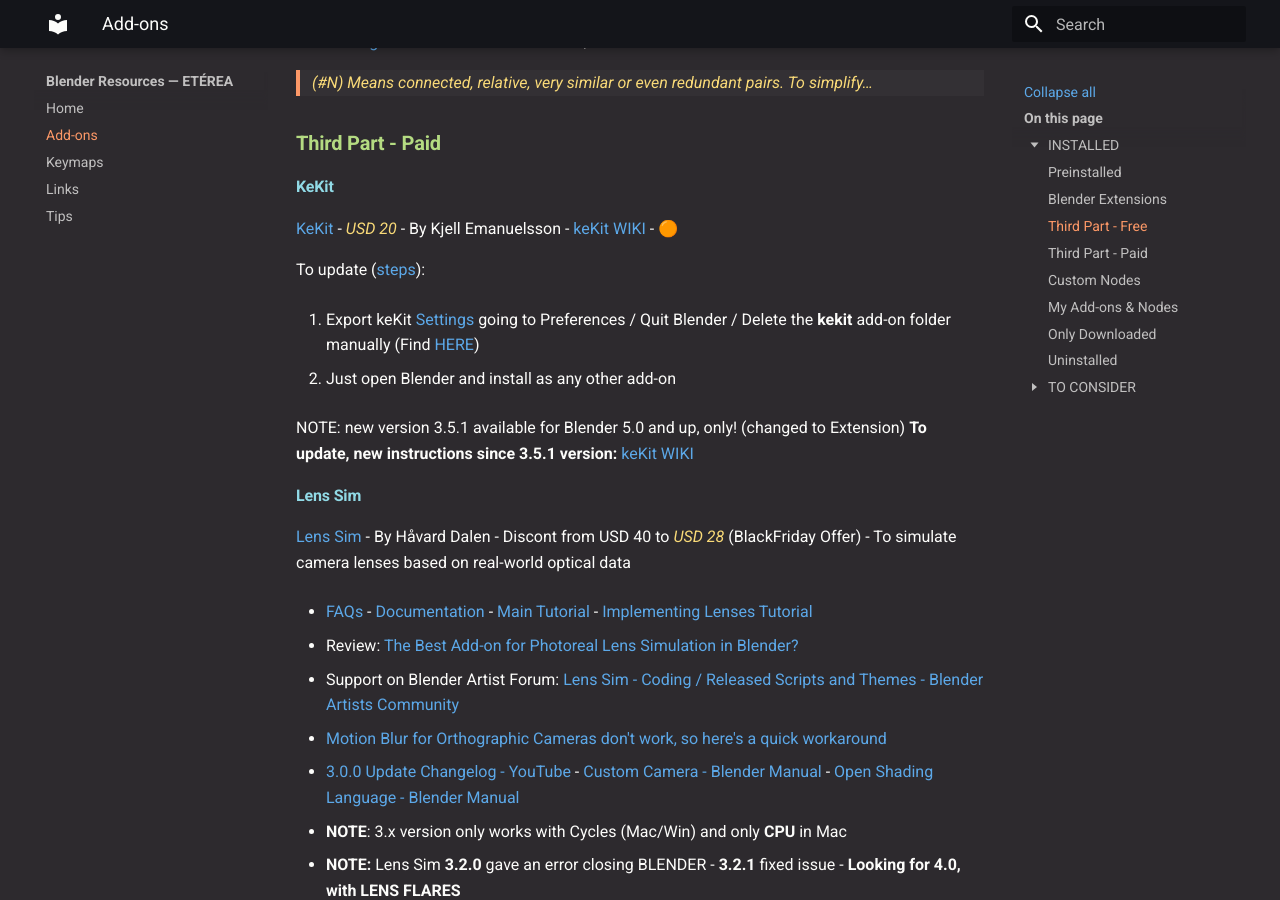
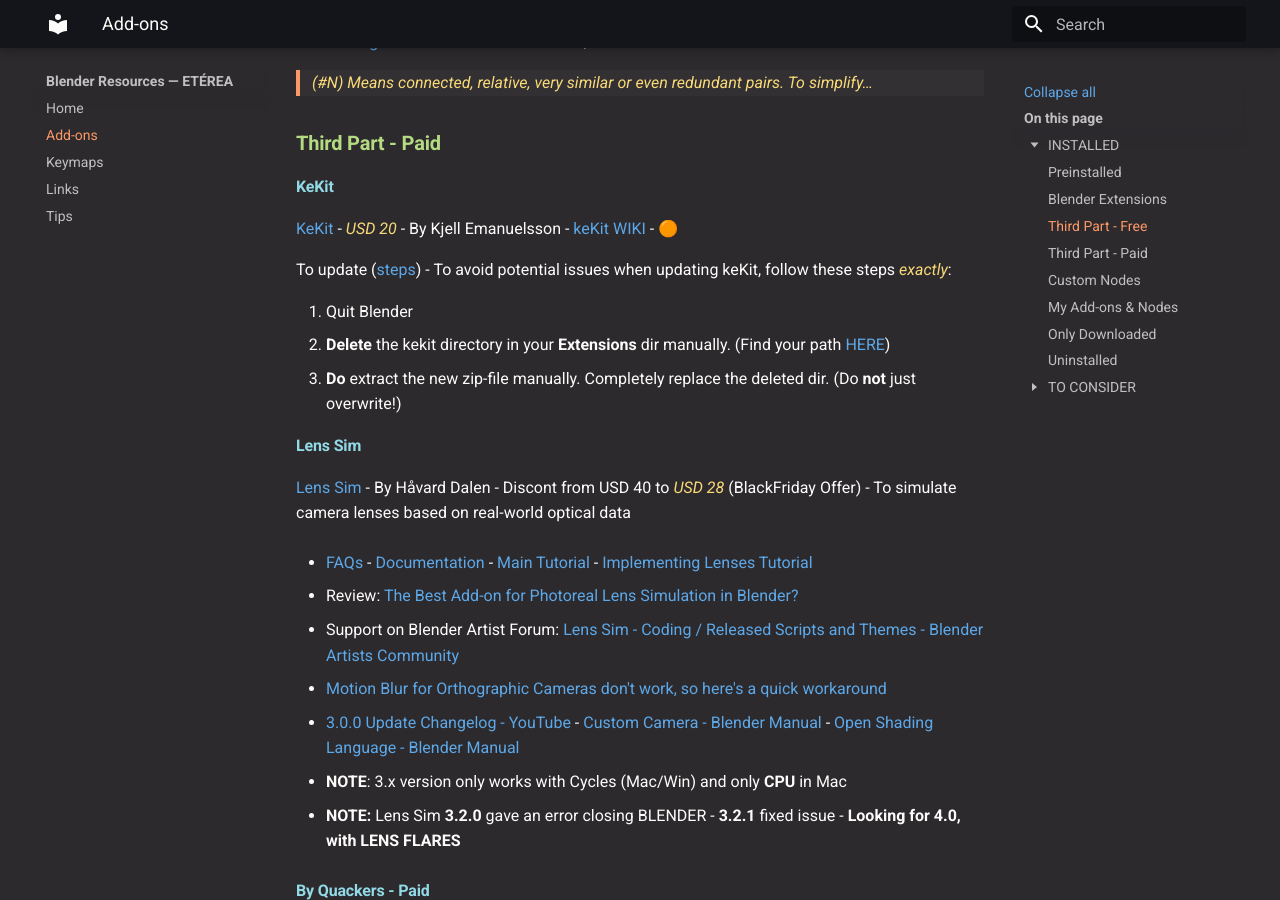
Before and after one commit to Eterea/blender, an MkDocs documentation site: the page built from docs/addons.md, in a window 1280 px wide and 900 px high, scrolled down 6462 px. Built offline with MkDocs 1.6.1 and Material for MkDocs 9.7.7, drawn with Linux system fonts in a browser that asks for light colours.

Commit message:
Update addons.md

```diff
--- a/docs/addons.md
+++ b/docs/addons.md
@@ -248,13 +248,11 @@ Not by Bob, but he recommended this: [fSpy](https://fspy.io/) + [fSpy-Blender: O
 
 [KeKit](https://ke-code.xyz/scripts/kekit.html) - *USD 20* - By Kjell Emanuelsson - [keKit WIKI](https://ke-code.xyz/scripts/wiki.html) - 🟠
 
-To update ([steps](https://ke-code.xyz/scripts/wiki.html)):
+To update ([steps](https://ke-code.xyz/scripts/wiki.html)) - To avoid potential issues when updating keKit, follow these steps *exactly*:
 
-1. Export keKit [Settings](https://ke-code.xyz/scripts/wiki.html#addon_prefs) going to Preferences / Quit Blender / Delete the **kekit** add-on folder manually (Find [HERE](https://docs.blender.org/manual/en/latest/advanced/blender_directory_layout.html))
-
-2. Just open Blender and install as any other add-on
-
-NOTE: new version 3.5.1 available for Blender 5.0 and up, only! (changed to Extension) **To update, new instructions since 3.5.1 version:** [keKit WIKI](https://ke-code.xyz/scripts/wiki.html)
+1. Quit Blender
+2. **Delete** the kekit directory in your **Extensions** dir manually. (Find your path [HERE](https://docs.blender.org/manual/en/latest/advanced/blender_directory_layout.html))
+3. **Do** extract the new zip-file manually. Completely replace the deleted dir. (Do **not** just overwrite!)
 
 #### Lens Sim
 
```
